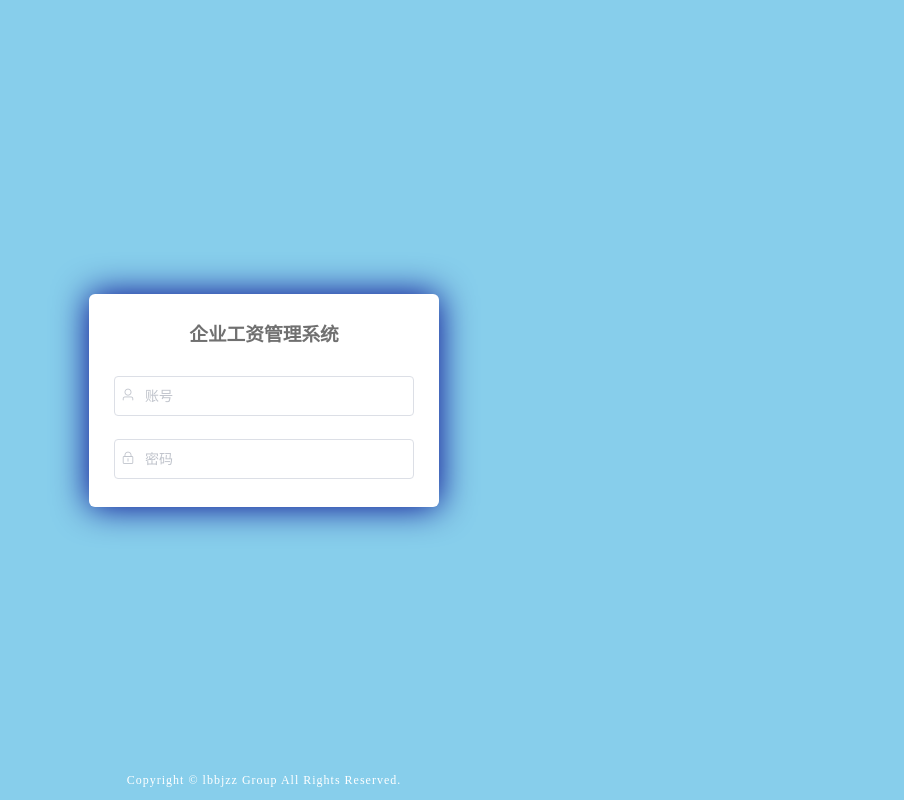
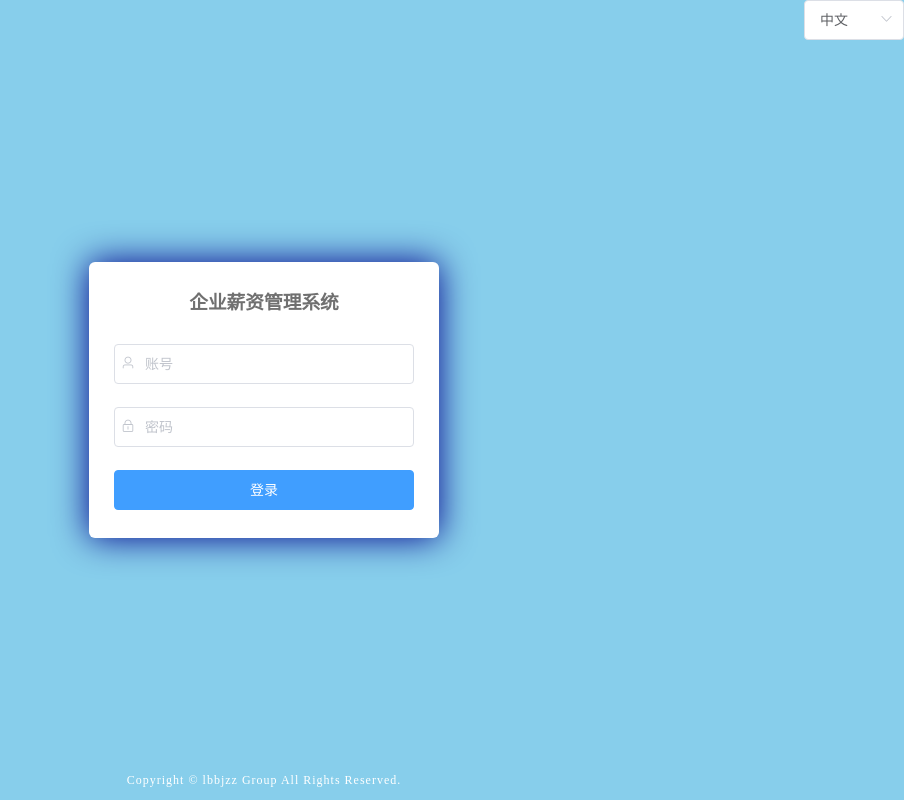
Before and after one commit to lbbjzz/salarymanage, a Vue app: page /login in a window 1280 px wide. Shown: the whole page, without its empty margins (376-1280 px from the left). Built offline with nearby package versions, Linux system fonts and the light colour scheme.

Commit message:
完善登录界面 完成vue-i18n国际化

```diff
--- a/package.json
+++ b/package.json
@@ -12,6 +12,7 @@
     "core-js": "^3.6.5",
     "element-ui": "^2.13.2",
     "vue": "^2.6.11",
+    "vue-i18n": "^8.21.0",
     "vue-router": "^3.2.0",
     "vuex": "^3.4.0"
   },
--- /dev/null
+++ b/src/lang/en-US.js
@@ -0,0 +1,10 @@
+export const language = {
+  title: 'SalaryManagement System',
+  userBox: 'Username',
+  passwordBox: 'Password',
+  userBox_error: 'Please Enter Your Username!',
+  passwordBox_error: 'Please Enter Your Password',
+  login_success: 'login Successfully!',
+  login_error: 'login Failed！Please Check Your Username and Password!',
+  login: 'Login'
+}
--- /dev/null
+++ b/src/lang/zh-CN.js
@@ -0,0 +1,10 @@
+export const language = {
+  title: '企业薪资管理系统',
+  userBox: '账号',
+  passwordBox: '密码',
+  userBox_error: '请输入账号！',
+  passwordBox_error: '请输入密码！',
+  login_success: '登录成功！',
+  login_error: '登录失败！请输入正确的用户名或密码！',
+  login: '登录'
+}
--- /dev/null
+++ b/src/lang/zh-HK.js
@@ -0,0 +1,10 @@
+export const language = {
+  title: '企業薪資管理系統',
+  userBox: '賬號',
+  passwordBox: '密碼',
+  userBox_error: '請輸入賬號！',
+  passwordBox_error: '請輸入密碼！',
+  login_success: '登錄成功！',
+  login_error: '登錄失敗！请输入正确的用戶名或密碼！',
+  login: '登錄'
+}
--- a/src/main.js
+++ b/src/main.js
@@ -5,15 +5,26 @@ import store from './store'
 import './plugins/element.js'
 import ElementUI from 'element-ui'
 import axios from 'axios'
+import VueI18n from 'vue-i18n'
 
 /* ---------挂载全局使用----------- */
 Vue.use(ElementUI)
-
+Vue.use(VueI18n)
 Vue.prototype.$http = axios
-
 Vue.config.productionTip = false
 
+// /*---------使用语言包-----------*/
+const i18n = new VueI18n({
+  locale: 'zh-CN', // 语言标识
+  messages: {
+    'zh-CN': require('./lang/zh-CN'), // 中文语言包
+    'en-US': require('./lang/en-US'), // 英文语言包
+    'zh-HK': require('./lang/zh-HK') // 繁体字语言包
+  }
+})
+
 new Vue({
+  i18n,
   router,
   store,
   render: h => h(App)
--- a/src/views/Login/Login.vue
+++ b/src/views/Login/Login.vue
@@ -1,18 +1,36 @@
 <template>
     <div class="login">
+      <!--  顶部国际化组件-->
+      <div class="el-login-header">
+        <el-select
+            v-model="value"
+            @change="changeLangEvent(value)">
+          <el-option
+              v-for="(item, index) in options"
+              :key="index"
+              :label="item.label"
+              :value="item.value"
+          ></el-option>
+        </el-select>
+      </div>
         <!--        登陆主体-->
         <el-form ref="loginFormRef" :model="form" class="login-form" :rules="rules">
-            <h3 class="title">企业工资管理系统</h3>
+            <h3 class="title">{{$t('language.title')}}</h3>
             <el-form-item prop="username">
-                <el-input type="text" v-model="form.username" auto-complete="off" placeholder="账号">
+                <el-input type="text" v-model="form.username" auto-complete="off" :placeholder="$t('language.userBox')">
                     <i slot="prefix" class="el-icon-user input-icon"></i>
                 </el-input>
             </el-form-item>
             <el-form-item prop="password">
                 <el-input type="password" v-model="form.password" auto-complete="off"
-                          placeholder="密码">
+                          :placeholder="$t('language.passwordBox')">
                     <i slot="prefix" class="el-icon-lock input-icon"></i>
                 </el-input>
+            </el-form-item>
+            <el-form-item>
+              <el-button style="width: 100%" type="primary" @click="onLogin">
+                {{$t('language.login')}}
+              </el-button>
             </el-form-item>
         </el-form>
 
@@ -27,13 +45,89 @@
 export default {
   data() {
     return {
+      // 国际化
+      value: 'zh-CN',
+      lang: 'zh-CN',
+      // activeName: 'first',
+      options: [
+        {
+          value: 'zh-CN',
+          label: '中文'
+        },
+        {
+          value: 'en-US',
+          label: 'English'
+        },
+        {
+          value: 'zh-HK',
+          label: '繁體'
+        }
+      ],
+
       form: {
         username: '',
         password: ''
+      },
+      rules: {
+        username: [
+          {
+            required: true,
+            message: this.$t('language.userBox_error'),
+            trigger: 'blur'
+          }
+        ],
+        password: [
+          {
+            required: true,
+            message: this.$t('language.passwordBox_error'),
+            trigger: 'blur'
+          },
+          {
+            min: 3,
+            max: 16,
+            message: '长度在3-16个字符',
+            trigger: 'blur'
+          }
+        ]
       }
     }
   },
-  methods: {}
+  methods: {
+    // 切换语言
+    changeLangEvent (value) {
+      switch (value) {
+        case 'zh-CN':
+          this.lang = value
+          this.$i18n.locale = this.lang // 关键语句
+          break
+        case 'en-US':
+          this.lang = value
+          this.$i18n.locale = this.lang // 关键语句
+          break
+        case 'zh-HK':
+          this.lang = value
+          this.$i18n.locale = this.lang // 关键语句
+          break
+        default:
+          break
+      }
+    },
+    onLogin () {
+      this.$refs.loginFormRef.validate(async value => {
+        if (!value) {
+          this.$message({
+            message: this.$t('language.login_error'),
+            type: 'warning'
+          })
+        } else {
+          this.$message({
+            message: this.$t('language.login_success'),
+            type: 'success'
+          })
+        }
+      })
+    }
+  }
 }
 </script>
 
@@ -78,11 +172,14 @@ export default {
     }
 
     .el-login-header {
-        position: fixed;
-        top: 0;
-        width: 100%;
-        text-align: right;
+      position: fixed;
+      top: 0;
+      width: 100%;
+      text-align: right;
 
+      .el-select {
+        width: 100px;
+      }
     }
 
     .el-login-footer {
```
Also changed, not shown: 1 other file (tests, documents, lock files or other folders).
